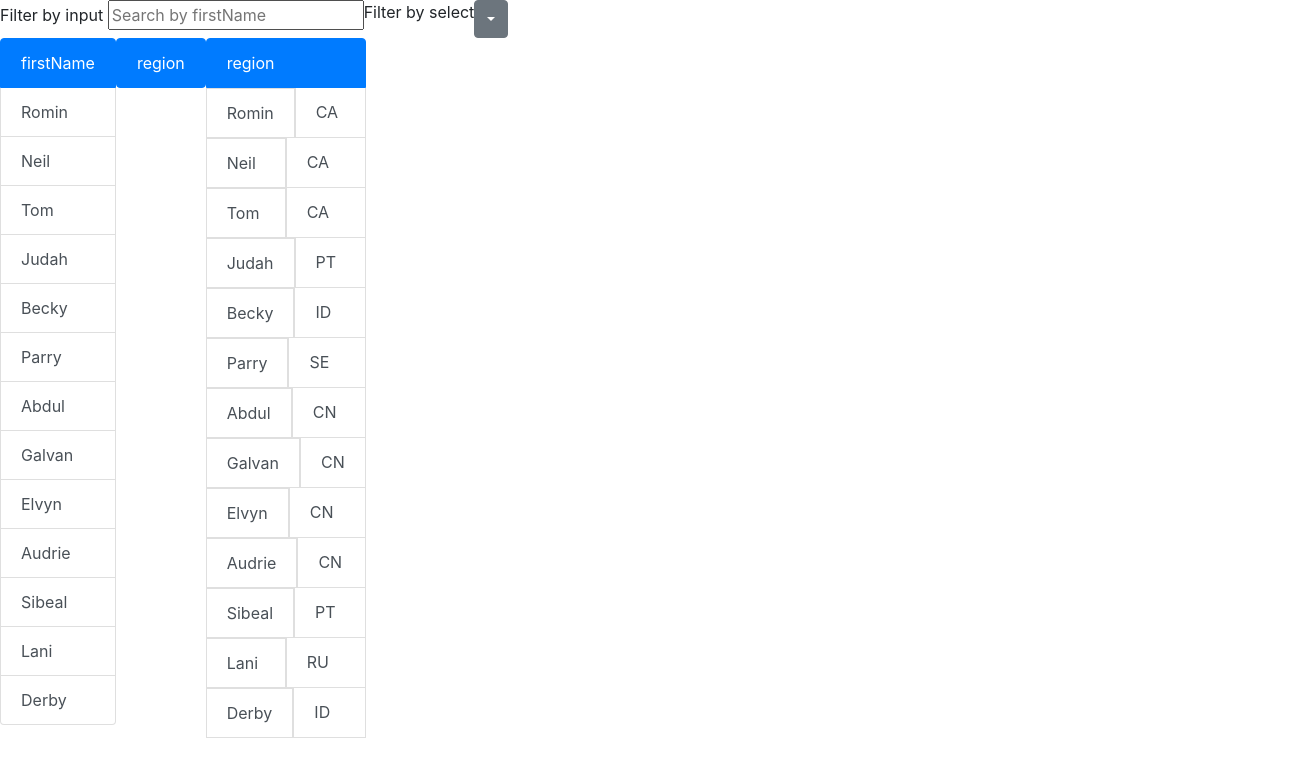
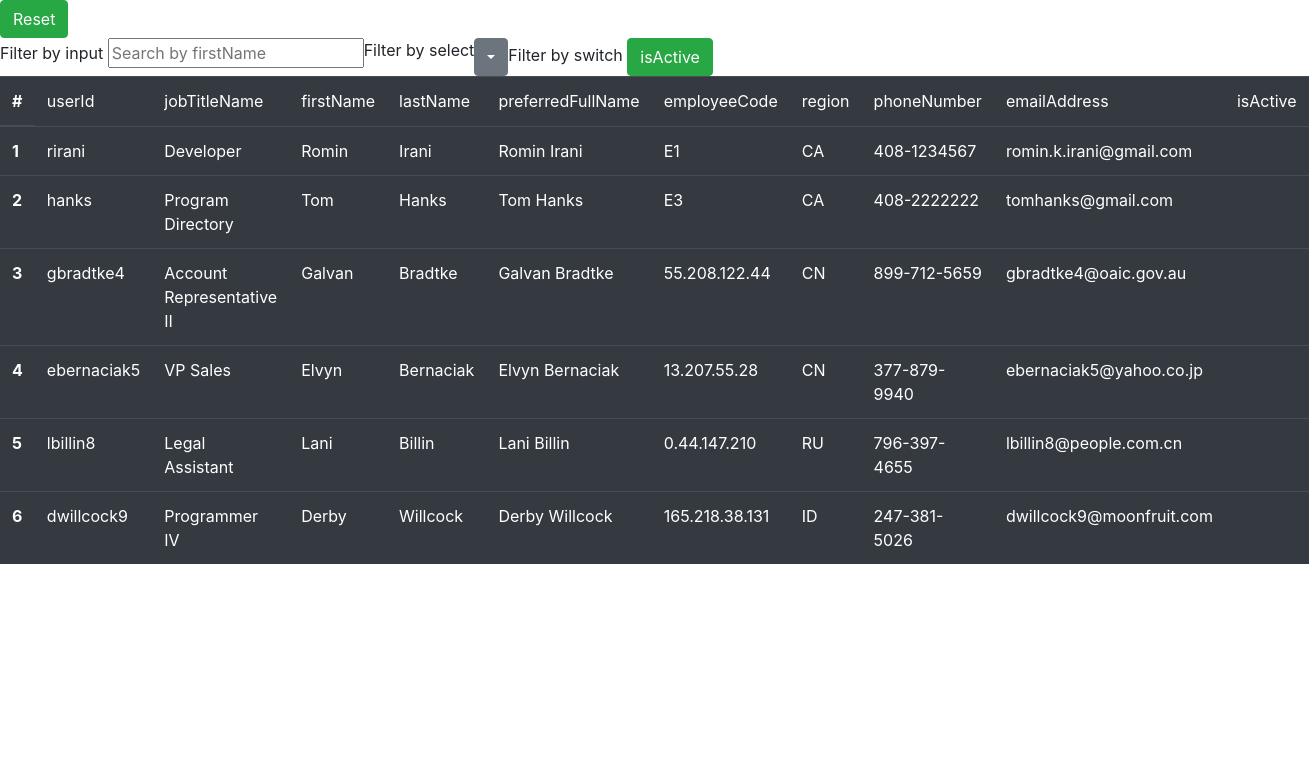
Before and after one commit to HansKlammer/DataFilter, a React (Create React App) app: page / in a window 1280 px wide. Shown: the top 764 px of the page, 1309 px wide, since content can reach past the window. Built offline with nearby package versions, Linux system fonts and the light colour scheme.

Commit message:
work in progres

```diff
--- a/src/components/LandingScreen.js
+++ b/src/components/LandingScreen.js
@@ -1,6 +1,5 @@
 import React, { Component } from "react";
 import People from "./People";
-import { ListGroup, ListGroupItem } from "reactstrap";
 import { useState } from "react";
 import {
   ButtonDropdown,
@@ -8,11 +7,14 @@ import {
   DropdownMenu,
   DropdownItem,
 } from "reactstrap";
+import { Button } from "reactstrap";
+import { Table } from "reactstrap";
 
 class LandingScreen extends Component {
   state = {
     userInput: "",
     userSelect: "",
+    userSwitch: true,
   };
 
   handleChange = (event) => {
@@ -20,25 +22,49 @@ class LandingScreen extends Component {
   };
 
   handleSelect = (event) => {
+    if(event.target.value === "default"){
+      this.setState({userSelect: ""})
+    }else{
     this.setState({ userSelect: event.target.value });
+    }
+  };
+
+  handleReset = () => {
+    this.setState({ userInput: "", userSelect: "" });
+  };
+
+  handleSwitchColor = () => {
+    if (this.state.userSwitch) {
+      return "success";
+    } else {
+      return "danger";
+    }
+  };
+
+  handleSwitch = () => {
+    if (this.state.userSwitch) {
+      this.setState({ userSwitch: false });
+    }
+    if (!this.state.userSwitch) {
+      this.setState({ userSwitch: true });
+    }
   };
 
   render() {
     const filterString = "firstName";
     const filterSelect = "region";
-    let PeopleFilterFinal = People.filter((e, i, a) =>
+    const filterSwitch = "isActive"
+    let objectKeys = Object.keys(People[0]);
+    let PeopleFilterFinal = People.filter(e =>
       e[filterString].includes(this.state.userInput)
-    ).filter((o, i) => o[filterSelect].includes(this.state.userSelect));
+    ).filter(o => o[filterSelect].includes(this.state.userSelect)).filter(a => a[filterSwitch] === this.state.userSwitch);
 
-    let PeopleFilterString = People.filter((e, i) =>
-      e[filterString].includes(this.state.userInput)
-    );
-    let PeopleFilterSelect = People.filter(
-      (e, i) => e[filterSelect] === this.state.userSelect
-    );
+
     let Selector = People.map((e, i) => e[filterSelect]).filter(
       (e, i, a) => a.indexOf(e) === i
     );
+
+
     const Drop = (props) => {
       const [dropdownOpen, setOpen] = useState(false);
       const toggle = () => setOpen(!dropdownOpen);
@@ -47,6 +73,7 @@ class LandingScreen extends Component {
           <ButtonDropdown isOpen={dropdownOpen} toggle={toggle}>
             <DropdownToggle caret>{this.state.userSelect}</DropdownToggle>
             <DropdownMenu>
+              <DropdownItem onClick={this.handleSelect} value="default">Default</DropdownItem>
               {Selector.map((e, i) => (
                 <DropdownItem key={i} value={e} onClick={this.handleSelect}>
                   {e}
@@ -57,9 +84,14 @@ class LandingScreen extends Component {
         </div>
       );
     };
-    console.log(PeopleFilterSelect);
+    console.log(Selector);
     return (
       <div>
+        <div>
+          <Button color="success" onClick={this.handleReset}>
+            Reset
+          </Button>
+        </div>
         <div className="list">
           <div>
             <label>
@@ -75,45 +107,40 @@ class LandingScreen extends Component {
           </div>
           <div>Filter by select </div>
           <div>
-            <Drop />
+            <Drop></Drop>
+          </div>
+          <div>
+            Filter by switch{" "}
+            <Button
+              color={this.handleSwitchColor()}
+              onClick={this.handleSwitch}
+            >
+              isActive
+            </Button>
           </div>
         </div>
-        <div className="list">
-          <div>
-            <ListGroup size="sm">
-              <ListGroupItem active>{filterString}</ListGroupItem>
-              {PeopleFilterString.map((e, i) => (
-                <ListGroupItem action key={i}>
-                  {e[filterString]}
-                </ListGroupItem>
+
+        <div>
+          <Table dark>
+            <thead>
+              <tr>
+                <th scope="row">#</th>
+                {objectKeys.map((e, i) => (
+                  <td key={i}>{e}</td>
+                ))}
+              </tr>
+            </thead>
+            <tbody>
+              {PeopleFilterFinal.map((e, i) => (
+                <tr>
+                  <th scope="row" key={i}>{i+1}</th>
+                  {objectKeys.map((u, y) => (
+                    <td key={y}>{e[u]}</td>
+                  ))}
+                </tr>
               ))}
-            </ListGroup>
-          </div>
-          <div>
-            <ListGroup size="sm">
-              <ListGroupItem active>{filterSelect}</ListGroupItem>
-              {PeopleFilterSelect.map((e, i) => (
-                <ListGroupItem action key={i}>
-                  {e[filterSelect]}
-                </ListGroupItem>
-              ))}
-            </ListGroup>
-          </div>
-          <div>
-            <ListGroup size="sm">
-              <ListGroupItem active>{filterSelect}</ListGroupItem>
-              {PeopleFilterFinal.map((e, i) => (
-                <div className="list">
-                  <ListGroupItem action className="list" key={i}>
-                    {e[filterString]}
-                  </ListGroupItem>
-                  <ListGroupItem action className="list" key={i}>
-                    {e[filterSelect]}
-                  </ListGroupItem>
-                </div>
-              ))}
-            </ListGroup>
-          </div>
+            </tbody>
+          </Table>
         </div>
       </div>
     );
--- a/src/components/People.js
+++ b/src/components/People.js
@@ -9,6 +9,7 @@ const People = [
       region: "CA",
       phoneNumber: "408-1234567",
       emailAddress: "romin.k.irani@gmail.com",
+      isActive: true
     },
     {
       userId: "irani",
@@ -19,7 +20,8 @@ const People = [
       employeeCode: "E2",
       region: "CA",
       phoneNumber: "408-1111111",
-      emailAddress: "neilrirani@gmail.com"
+      emailAddress: "neilrirani@gmail.com",
+      isActive: false
     },
     {
       userId: "hanks",
@@ -30,7 +32,8 @@ const People = [
       employeeCode: "E3",
       region: "CA",
       phoneNumber: "408-2222222",
-      emailAddress: "tomhanks@gmail.com"
+      emailAddress: "tomhanks@gmail.com",
+      isActive: true
     },
     {
       userId: "jaugustus0",
@@ -41,7 +44,8 @@ const People = [
       employeeCode: "169.126.8.71",
       region: "PT",
       phoneNumber: "402-212-2307",
-      emailAddress: "jaugustus0@upenn.edu"
+      emailAddress: "jaugustus0@upenn.edu",
+      isActive: false
     },
     {
       userId: "bmyott1",
@@ -52,7 +56,8 @@ const People = [
       employeeCode: "68.72.53.223",
       region: "ID",
       phoneNumber: "315-695-2264",
-      emailAddress: "bmyott1@patch.com"
+      emailAddress: "bmyott1@patch.com",
+      isActive: false
     },
     {
       userId: "pbikker2",
@@ -63,7 +68,8 @@ const People = [
       employeeCode: "227.219.98.24",
       region: "SE",
       phoneNumber: "330-364-8339",
-      emailAddress: "pbikker2@cornell.edu"
+      emailAddress: "pbikker2@cornell.edu",
+      isActive: false
     },
     {
       userId: "acrompton3",
@@ -74,7 +80,8 @@ const People = [
       employeeCode: "148.201.180.216",
       region: "CN",
       phoneNumber: "633-686-9856",
-      emailAddress: "acrompton3@time.com"
+      emailAddress: "acrompton3@time.com",
+      isActive: false
     },
     {
       userId: "gbradtke4",
@@ -85,7 +92,8 @@ const People = [
       employeeCode: "55.208.122.44",
       region: "CN",
       phoneNumber: "899-712-5659",
-      emailAddress: "gbradtke4@oaic.gov.au"
+      emailAddress: "gbradtke4@oaic.gov.au",
+      isActive: true
     },
     {
       userId: "ebernaciak5",
@@ -96,7 +104,8 @@ const People = [
       employeeCode: "13.207.55.28",
       region: "CN",
       phoneNumber: "377-879-9940",
-      emailAddress: "ebernaciak5@yahoo.co.jp"
+      emailAddress: "ebernaciak5@yahoo.co.jp",
+      isActive: true
     },
     {
       userId: "aklewi6",
@@ -107,7 +116,8 @@ const People = [
       employeeCode: "20.157.61.165",
       region: "CN",
       phoneNumber: "182-976-7139",
-      emailAddress: "aklewi6@constantcontact.com"
+      emailAddress: "aklewi6@constantcontact.com",
+      isActive: false
     },
     {
       userId: "smcclosh7",
@@ -118,7 +128,8 @@ const People = [
       employeeCode: "59.37.11.68",
       region: "PT",
       phoneNumber: "343-924-3541",
-      emailAddress: "smcclosh7@nymag.com"
+      emailAddress: "smcclosh7@nymag.com",
+      isActive: false
     },
     {
       userId: "lbillin8",
@@ -129,7 +140,8 @@ const People = [
       employeeCode: "0.44.147.210",
       region: "RU",
       phoneNumber: "796-397-4655",
-      emailAddress: "lbillin8@people.com.cn"
+      emailAddress: "lbillin8@people.com.cn",
+      isActive: true
     },
     {
       userId: "dwillcock9",
@@ -140,7 +152,8 @@ const People = [
       employeeCode: "165.218.38.131",
       region: "ID",
       phoneNumber: "247-381-5026",
-      emailAddress: "dwillcock9@moonfruit.com"
+      emailAddress: "dwillcock9@moonfruit.com",
+      isActive: true
     }
   ];
 
```
